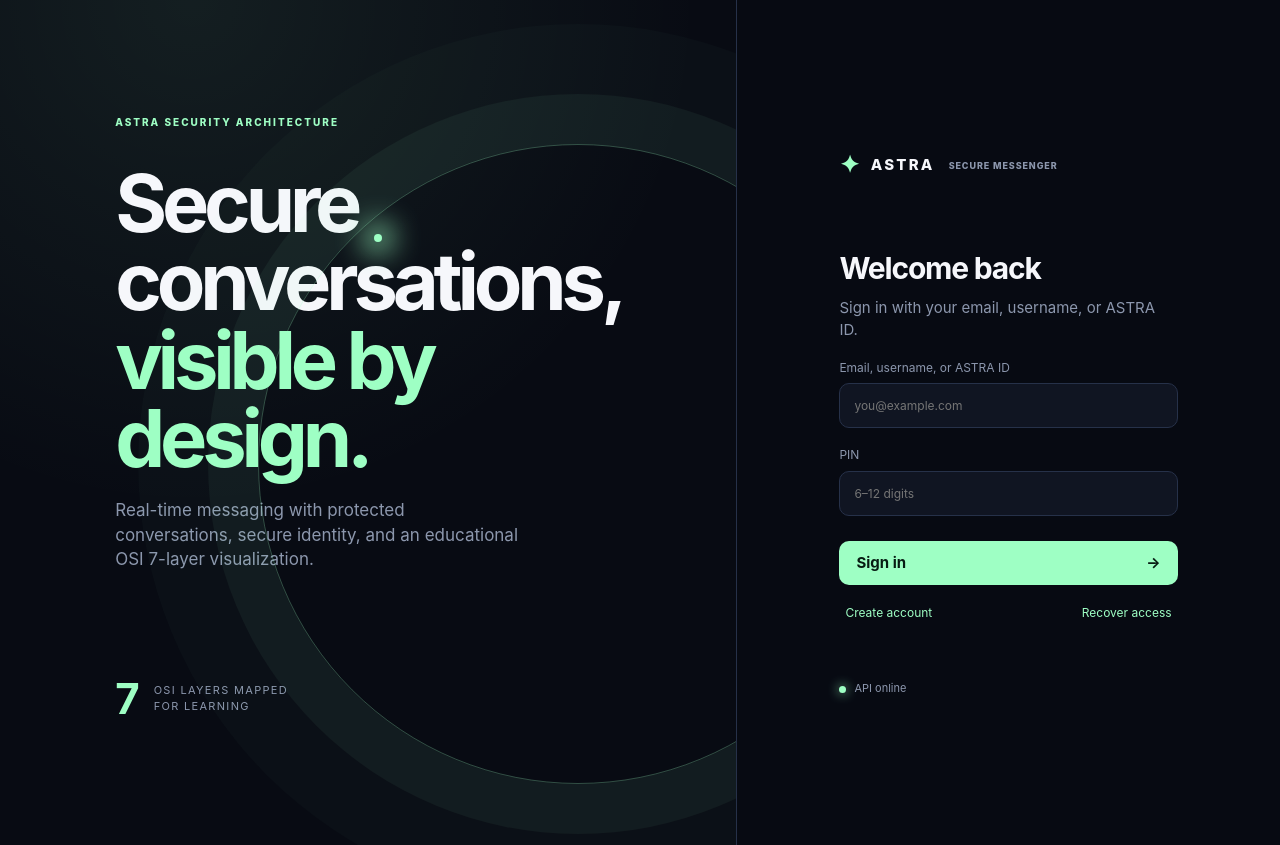
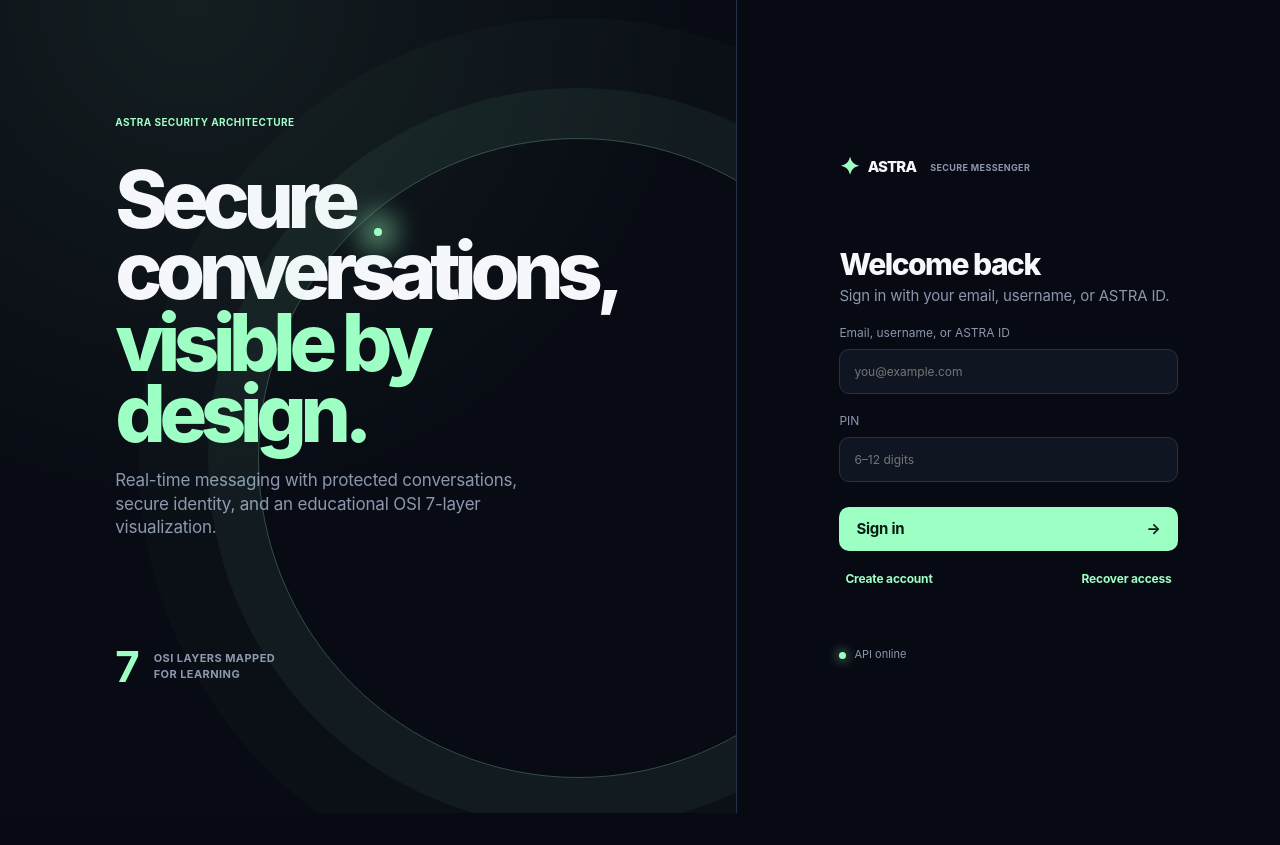
Before and after one commit to aksharamn/Astra, a Flask app: page / in a window 1280 px wide. After the commit the page ends 813 px from the top, so only its background shows below. Run offline with Flask 3, Linux system fonts and the light colour scheme.

Commit message:
Refine ASTRA typography

```diff
--- a/static/css/styles.css
+++ b/static/css/styles.css
@@ -120,3 +120,18 @@ dialog { width: min(440px, calc(100% - 30px)); color: var(--text); background: v
 @media (max-width: 1100px) { .app-shell { grid-template-columns: 250px minmax(0, 1fr); } .inspector { position: fixed; z-index: 4; inset: 0 0 0 auto; width: min(360px, 92vw); box-shadow: var(--shadow); } }
 @media (max-width: 760px) { .auth-shell { display: block; } .auth-art { min-height: 38vh; padding: 45px 24px 25px; } .auth-art h1 { margin: 24px 0 14px; font-size: 46px; } .auth-art p, .art-stat { display: none; } .orb { width: 340px; right: -35%; top: -30%; } .auth-panel { min-height: 62vh; padding: 35px 24px; border: 0; } .auth-form { margin: 45px 0 20px; } .app-shell { display: block; height: 100dvh; } .sidebar { position: fixed; z-index: 3; inset: 0 auto 0 0; width: min(310px, 88vw); transform: translateX(-105%); transition: transform .25s ease; box-shadow: var(--shadow); } .sidebar.open { transform: none; } .conversation { height: 100dvh; } .conversation-head { padding: 12px 14px; } #mobile-menu { display: inline-block; } .head-actions .secure-badge span { display: none; } .message-feed { padding: 20px 15px; } .composer { margin: 0 15px 20px; } .composer-hint { display: none; } .settings-grid { grid-template-columns: 1fr; } }
 @media (min-width: 761px) { #mobile-menu { display: none; } }
+
+/* Typography refinement only */
+body { font-family: Inter, ui-sans-serif, system-ui, -apple-system, BlinkMacSystemFont, "Segoe UI", sans-serif; }
+h1, h2, h3, .brand, .brand.small, .auth-form h2, .chat-title h2, .inspector h2 { font-weight: 800; letter-spacing: -.055em; }
+.auth-art h1 { font-weight: 850; line-height: .9; letter-spacing: -.08em; }
+.auth-art em, .presentation em { font-style: normal; }
+.eyebrow, .art-stat span, .brand small, .tab, .nav-button, .inspector-tabs button { font-weight: 750; letter-spacing: .04em; }
+.auth-art > p, .muted, .chat-title span, .empty-state, .profile-chip small, .person-row small { line-height: 1.38; letter-spacing: -.012em; }
+.auth-form h2 { line-height: 1; letter-spacing: -.05em; }
+.btn, .auth-links button, .secure-badge { font-weight: 750; letter-spacing: -.015em; }
+.avatar, .floating-add, .send-btn, .icon-btn { font-weight: 750; }
+.packet-id, .tamper-row code { letter-spacing: .01em; }
+.osi-layer b, .osi-layer strong { font-weight: 750; letter-spacing: -.025em; }
+.presentation h1 { font-weight: 850; line-height: .88; letter-spacing: -.08em; }
+@media (max-width: 760px) { .auth-art h1 { font-weight: 850; line-height: .9; letter-spacing: -.075em; } .auth-form h2 { font-weight: 800; } }
```
